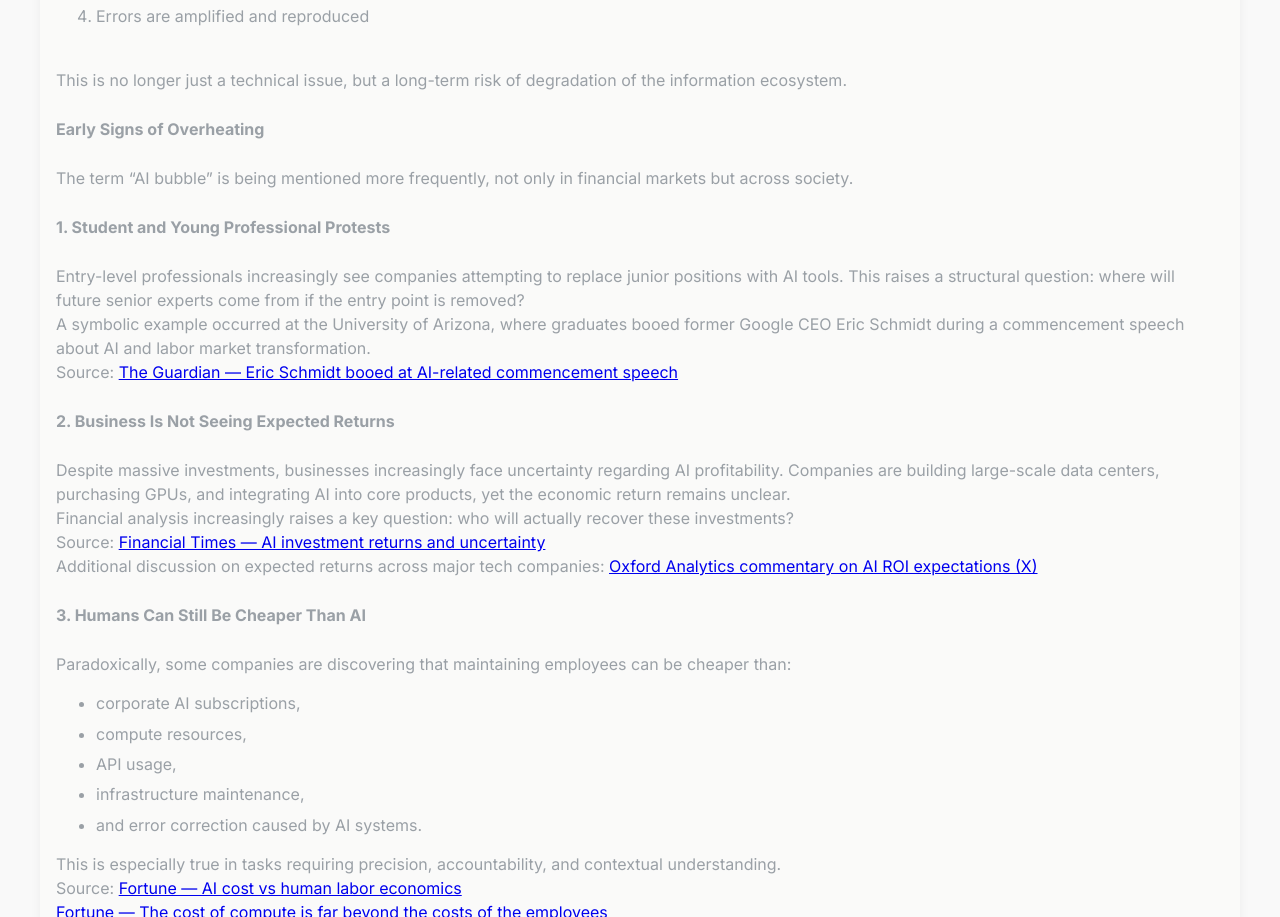
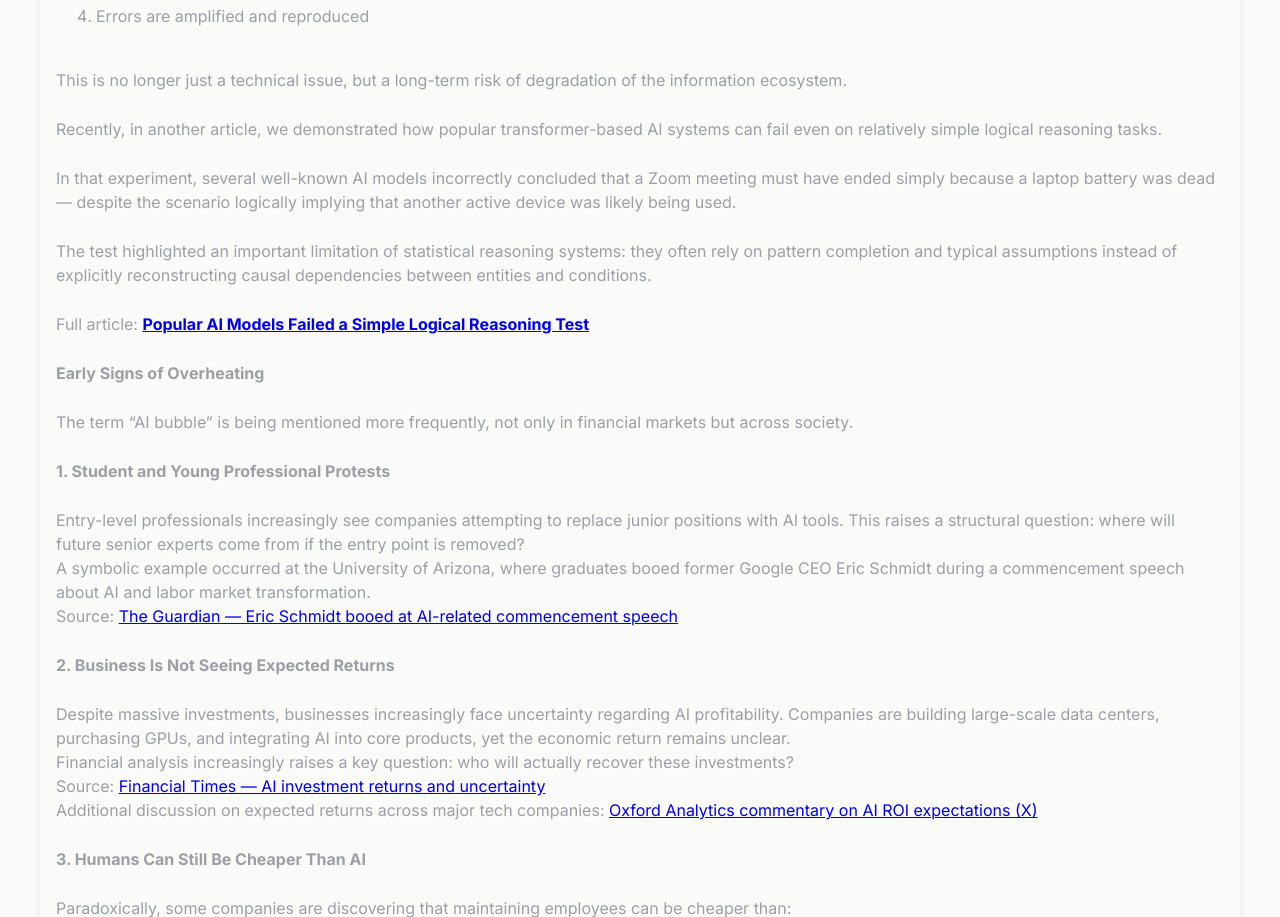
Before and after one commit to ProjGasi/projgasi.github.io, a plain HTML site: page articles.html in a window 1280 px wide. Shown: the part 2512-3429 px from the top of the page. Drawn offline with Linux system fonts and the light colour scheme.

Commit message:
Add files via upload

```diff
--- a/articles.html
+++ b/articles.html
@@ -238,7 +238,22 @@
   <p class="inter-small">
     This is no longer just a technical issue, but a long-term risk of degradation of the information ecosystem.
   </p><br>
-
+<p class="inter-small">
+Recently, in another article, we demonstrated how popular transformer-based AI systems can fail even on relatively simple logical reasoning tasks.
+</p><br>
+
+<p class="inter-small">
+In that experiment, several well-known AI models incorrectly concluded that a Zoom meeting must have ended simply because a laptop battery was dead — despite the scenario logically implying that another active device was likely being used.
+</p><br>
+
+<p class="inter-small">
+The test highlighted an important limitation of statistical reasoning systems: they often rely on pattern completion and typical assumptions instead of explicitly reconstructing causal dependencies between entities and conditions.
+</p><br>
+
+<p class="inter-small">
+Full article:
+<a href="https://projgasi.github.io/articles.html#aicomp" target="_blank"><b>Popular AI Models Failed a Simple Logical Reasoning Test</b></a>
+</p><br>
 
   <p class="inter-small"><b>Early Signs of Overheating</b></p><br>
 
```
